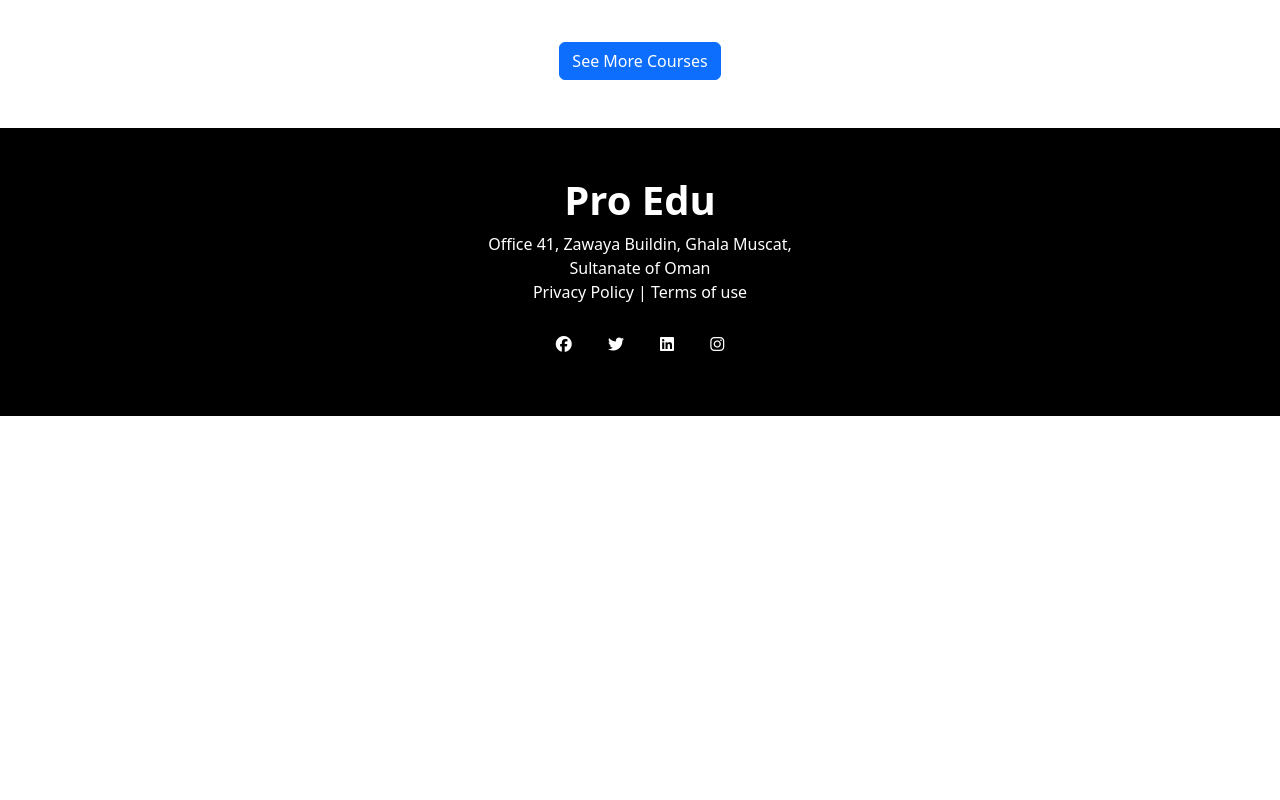
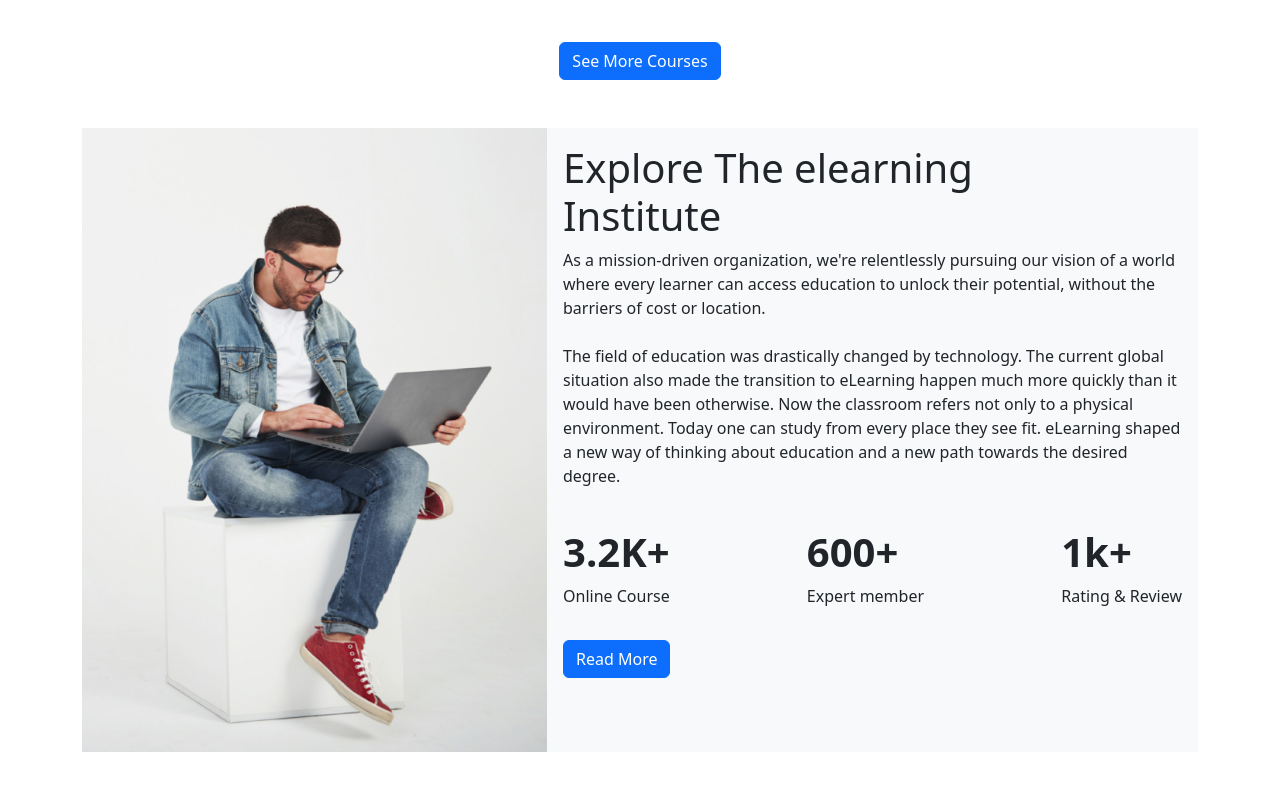
Before and after one commit to rhkhridoy/ed-Tech-website, a plain HTML site: page index.html in a window 1280 px wide. Shown: the part 1620-2420 px from the top of the page. Before the commit the page ends 2036 px from the top, so only its background shows below. Drawn offline with nearby package versions, Linux system fonts and the light colour scheme.

Commit message:
make the explore part

```diff
--- a/index.html
+++ b/index.html
@@ -87,7 +87,7 @@
     </Header>
     <!-- -----------------------Main start --------------------- -->
     <main>
-<!-- Courses start -->
+<!-- Courses HEADING -------------------------------------------------------->
 <section>
     <div class="container d-flex flex-column mb-5 text-center align-items-center ">
       <h1 class="fw-bolder">
@@ -98,7 +98,7 @@
         content of a page when looking at its layout.
       </p>
     </div>
-    <!-- offer courses -->
+    <!-- OFFER COURSES------------------------------------------------------------- -->
       <div class="container d-flex flex-column mb-5 text-start align-items-center text-wrap">
         <div class="row row-cols-1 row-cols-md-2 row-cols-lg-2 g-4">
           <div class="col">
@@ -169,6 +169,51 @@
       </div>
   </section>
   <!-- Courses end -->
+  <section>
+    <div class="container">
+      <div class="card mb-5 border-0 rounded">
+        <div class="row g-0">
+          <div class="col-md-5">
+            <img class="img-fluid" src="images/working.png" class="img-fluid rounded-start" alt="...">
+          </div>
+          <div class="col-md-7 bg-light">
+            <div class="card-body">
+              <h1 class="card-title">Explore The elearning<br>
+                Institute</h1>
+              <p class="card-text">As a mission-driven organization, we're relentlessly pursuing our vision of a world where every learner can access education to unlock their potential, without the barriers of cost or location.
+                <br>
+                <br>
+                The field of education was drastically changed by technology. The current global situation also made the transition to eLearning happen much more quickly than it would have been otherwise. Now the classroom refers not only to a physical environment. Today one can study from every place they see fit. eLearning shaped a new way of thinking about education and a new path towards the desired degree.
+              </p>
+              <br>
+
+
+              <div class="d-flex text-start justify-content-between ">
+                <div>
+                  <h1 class="fw-bolder">3.2K+</h1>
+                  <p>Online Course</p>
+                </div>
+                <div>
+                  <h1 class="fw-bolder">600+</h1>
+                  <p>Expert member</p>
+                </div>
+                <div>
+                  <h1 class="fw-bolder">1k+</h1>
+                  <p>Rating & Review</p>
+                </div>
+              </div>
+              <div>
+                <button type="button" class="btn btn-primary mt-3">Read More</button>
+              </div>
+
+
+
+            </div>
+          </div>
+        </div>
+      </div>
+    </div>
+  </section>
     </main>
     <!-- Main end  -->
 
```
